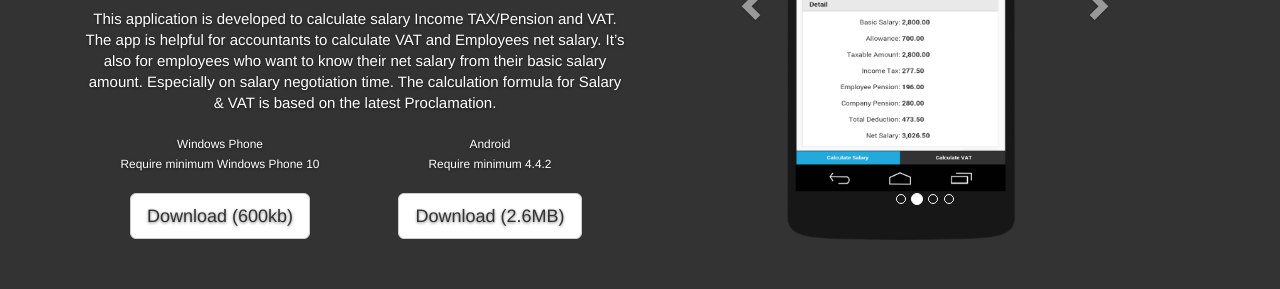
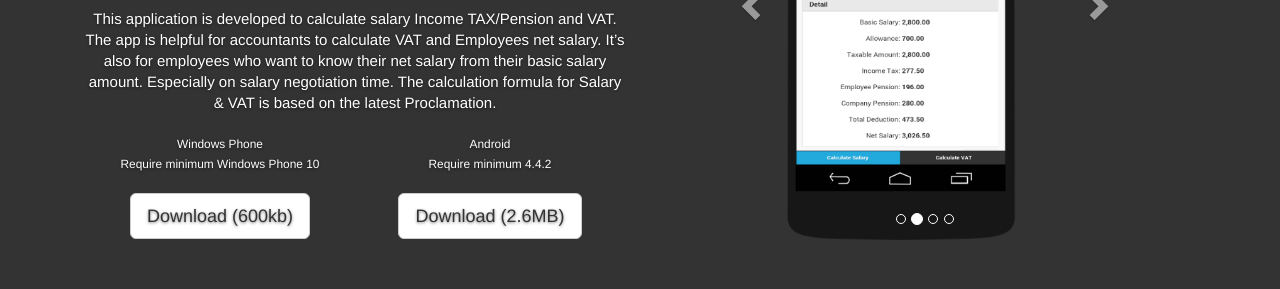
Before and after one commit to ethioapps/ethioapps.github.io, a plain HTML site: page index.html in a window 1280 px wide. Shown: the part 319-608 px from the top of the page. Drawn offline with Linux system fonts and the light colour scheme.

Commit message:
style updated

```diff
--- a/css/main.css
+++ b/css/main.css
@@ -68,6 +68,10 @@ body{
   background: none;
 }
 
+.carousel-indicators{
+  bottom: 0px;
+}
+
 .footer{
   margin-top: 10px;
 }
```
